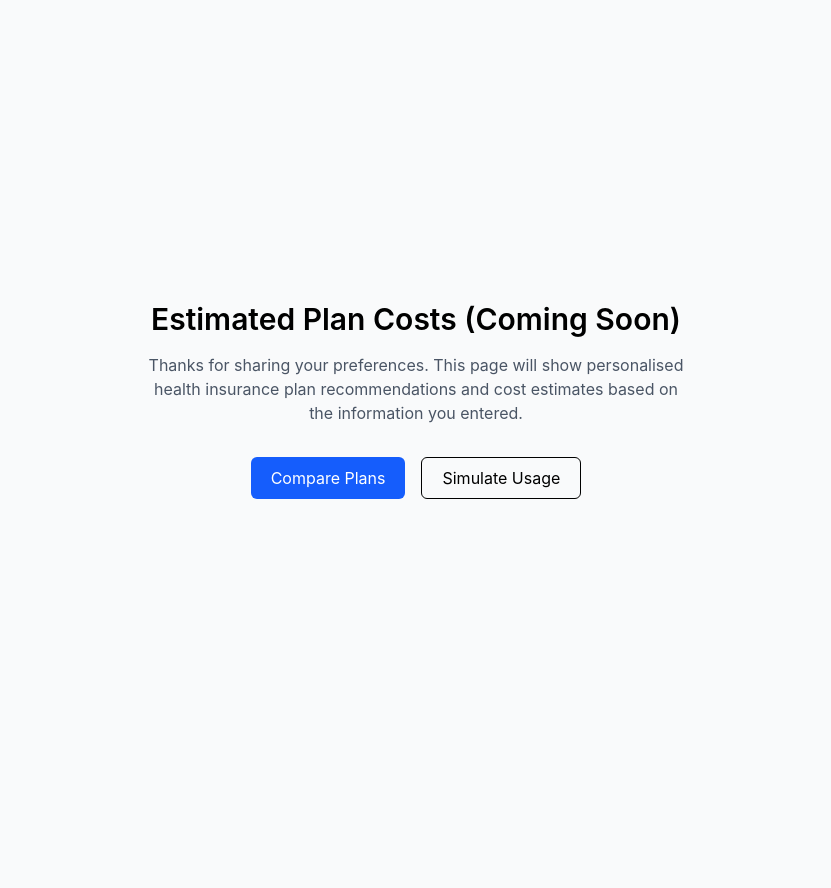
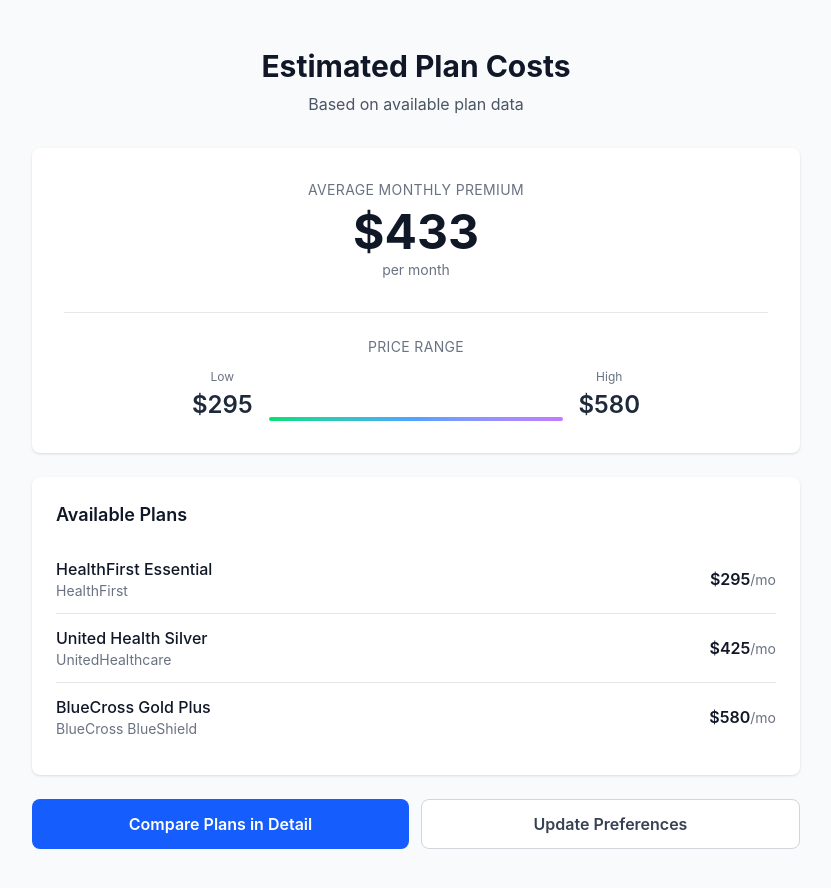
Before and after one commit to KaziHossain15/OpenBook-Care, a React (Vite) app in the folder frontend/: page /cost-results in a window 1280 px wide. Shown: the top 888 px of the page, without its empty margins (224-1055 px from the left). Before the commit the page ends 800 px from the top, so only its background shows below. Built offline with nearby package versions, Linux system fonts and the light colour scheme.

Commit message:
feat: implement CostResultsPage with plan cost summary, reroute InputScreen

```diff
--- a/frontend/src/app/controllers/useInputScreenController.ts
+++ b/frontend/src/app/controllers/useInputScreenController.ts
@@ -83,7 +83,7 @@ export function useInputScreenController(): InputScreenController {
   const submit = useCallback(() => {
     if (!isPreferencesValid(preferences)) return;
     writeStoredPreferences(preferences);
-    navigate("/compare-plans");
+    navigate("/cost-results");
   }, [preferences, navigate]);
 
   return { preferences, isValid, updateField, submit };
--- a/frontend/src/app/pages/CostResultsPage.tsx
+++ b/frontend/src/app/pages/CostResultsPage.tsx
@@ -1,36 +1,166 @@
-import React from "react";
+import { useEffect, useState } from "react";
 import { useNavigate } from "react-router-dom";
+import {
+  UserPreferences,
+  DEFAULT_PREFERENCES,
+  deserializePreferences,
+} from "../models/UserPreferences";
+
+const PREFERENCES_STORAGE_KEY = "userPreferences";
+
+interface Plan {
+  name: string;
+  provider: string;
+  premium: number;
+}
+
+const FALLBACK_PLANS: Plan[] = [
+  { name: "HealthFirst Essential", provider: "HealthFirst", premium: 295 },
+  { name: "United Health Silver", provider: "UnitedHealthcare", premium: 425 },
+  { name: "BlueCross Gold Plus", provider: "BlueCross BlueShield", premium: 580 },
+];
+
+function loadStoredPreferences(): UserPreferences {
+  try {
+    const raw = sessionStorage.getItem(PREFERENCES_STORAGE_KEY);
+    if (!raw) return DEFAULT_PREFERENCES;
+    return deserializePreferences(raw) ?? DEFAULT_PREFERENCES;
+  } catch {
+    return DEFAULT_PREFERENCES;
+  }
+}
 
 export function CostResultsPage() {
   const navigate = useNavigate();
+  const [preferences] = useState<UserPreferences>(loadStoredPreferences);
+  const [plans, setPlans] = useState<Plan[]>(FALLBACK_PLANS);
+  const [isLoading, setIsLoading] = useState(true);
+
+  useEffect(() => {
+    const zip = preferences.zipCode?.trim();
+    if (!zip) {
+      setIsLoading(false);
+      return;
+    }
+
+    fetch(`/api/plans?zip=${encodeURIComponent(zip)}`)
+      .then((r) => {
+        if (!r.ok) throw new Error(`HTTP ${r.status}`);
+        return r.json() as Promise<Plan[]>;
+      })
+      .then((data) => {
+        if (Array.isArray(data) && data.length > 0) {
+          setPlans(data);
+        }
+      })
+      .catch(() => {
+        // CMS API unavailable — keep FALLBACK_PLANS already in state
+      })
+      .finally(() => setIsLoading(false));
+  }, [preferences.zipCode]);
+
+  const premiums = plans.map((p) => p.premium);
+  const minPremium = Math.min(...premiums);
+  const maxPremium = Math.max(...premiums);
+  const avgPremium = Math.round(
+    premiums.reduce((sum, p) => sum + p, 0) / premiums.length
+  );
+
+  const formatUSD = (n: number) =>
+    n.toLocaleString("en-US", { style: "currency", currency: "USD", maximumFractionDigits: 0 });
 
   return (
-    <div className="min-h-screen bg-gray-50 flex items-center justify-center">
-      <div className="max-w-xl mx-auto px-4 py-8 text-center">
-        <h1 className="text-3xl font-semibold mb-4">
-          Estimated Plan Costs (Coming Soon)
+    <div className="min-h-screen bg-gray-50 py-12 px-4">
+      <div className="max-w-3xl mx-auto">
+        <header className="mb-8 text-center">
+          <h1 className="text-3xl font-bold text-gray-900 mb-2">
+            Estimated Plan Costs
           </h1>
-        <p className="text-gray-600 mb-8">
-          Thanks for sharing your preferences. This page will show personalised
-          health insurance plan recommendations and cost estimates based on the
-          information you entered.
+          <p className="text-gray-600">
+            {preferences.zipCode
+              ? `Based on your ZIP code ${preferences.zipCode}`
+              : "Based on available plan data"}
           </p>
+        </header>
 
-        <div className="flex flex-col sm:flex-row gap-4 justify-center">
+        {isLoading ? (
+          <div className="bg-white rounded-lg shadow p-12 text-center">
+            <p className="text-gray-500">Loading cost estimates...</p>
+          </div>
+        ) : (
+          <>
+            <section className="bg-white rounded-lg shadow p-8 mb-6">
+              <div className="text-center mb-8">
+                <p className="text-sm uppercase tracking-wide text-gray-500 mb-2">
+                  Average Monthly Premium
+                </p>
+                <p className="text-5xl font-bold text-gray-900">
+                  {formatUSD(avgPremium)}
+                </p>
+                <p className="text-sm text-gray-500 mt-1">per month</p>
+              </div>
+
+              <div className="border-t border-gray-200 pt-6">
+                <p className="text-sm uppercase tracking-wide text-gray-500 mb-3 text-center">
+                  Price Range
+                </p>
+                <div className="flex justify-between items-end max-w-md mx-auto">
+                  <div className="text-center">
+                    <p className="text-xs text-gray-500 mb-1">Low</p>
+                    <p className="text-2xl font-semibold text-gray-800">
+                      {formatUSD(minPremium)}
+                    </p>
+                  </div>
+                  <div className="flex-1 h-1 bg-gradient-to-r from-green-400 via-blue-400 to-purple-400 mx-4 rounded" />
+                  <div className="text-center">
+                    <p className="text-xs text-gray-500 mb-1">High</p>
+                    <p className="text-2xl font-semibold text-gray-800">
+                      {formatUSD(maxPremium)}
+                    </p>
+                  </div>
+                </div>
+              </div>
+            </section>
+
+            <section className="bg-white rounded-lg shadow p-6 mb-6">
+              <h2 className="text-lg font-semibold text-gray-900 mb-4">
+                Available Plans
+              </h2>
+              <ul className="divide-y divide-gray-200">
+                {plans.map((plan, idx) => (
+                  <li
+                    key={`${plan.name}-${idx}`}
+                    className="py-3 flex justify-between items-center"
+                  >
+                    <div>
+                      <p className="font-medium text-gray-900">{plan.name}</p>
+                      <p className="text-sm text-gray-500">{plan.provider}</p>
+                    </div>
+                    <p className="font-semibold text-gray-900">
+                      {formatUSD(plan.premium)}
+                      <span className="text-sm font-normal text-gray-500">/mo</span>
+                    </p>
+                  </li>
+                ))}
+              </ul>
+            </section>
+
+            <div className="flex flex-col sm:flex-row gap-3">
               <button
                 onClick={() => navigate("/compare-plans")}
-            className="bg-blue-600 text-white px-5 py-2 rounded-md hover:bg-blue-700"
+                className="flex-1 bg-blue-600 hover:bg-blue-700 text-white font-semibold py-3 px-6 rounded-lg transition-colors"
               >
-            Compare Plans
+                Compare Plans in Detail
               </button>
-
               <button
-            onClick={() => navigate("/simulate-usage")}
-            className="border px-5 py-2 rounded-md hover:bg-gray-100"
+                onClick={() => navigate("/")}
+                className="flex-1 bg-white hover:bg-gray-100 text-gray-700 font-semibold py-3 px-6 rounded-lg border border-gray-300 transition-colors"
               >
-            Simulate Usage
+                Update Preferences
               </button>
             </div>
+          </>
+        )}
       </div>
     </div>
   );
```
Lines whose indentation alone changed are shown as unchanged.
